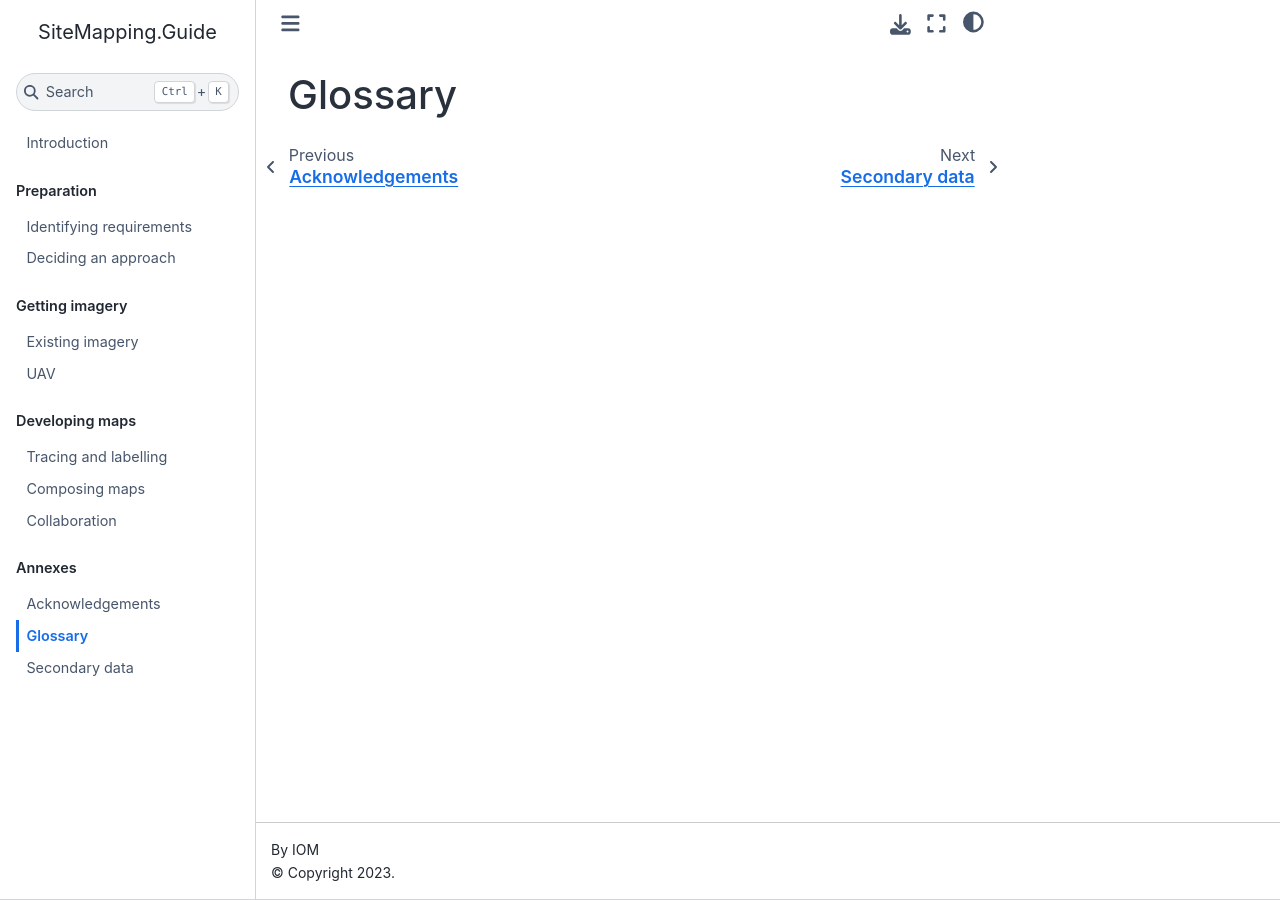
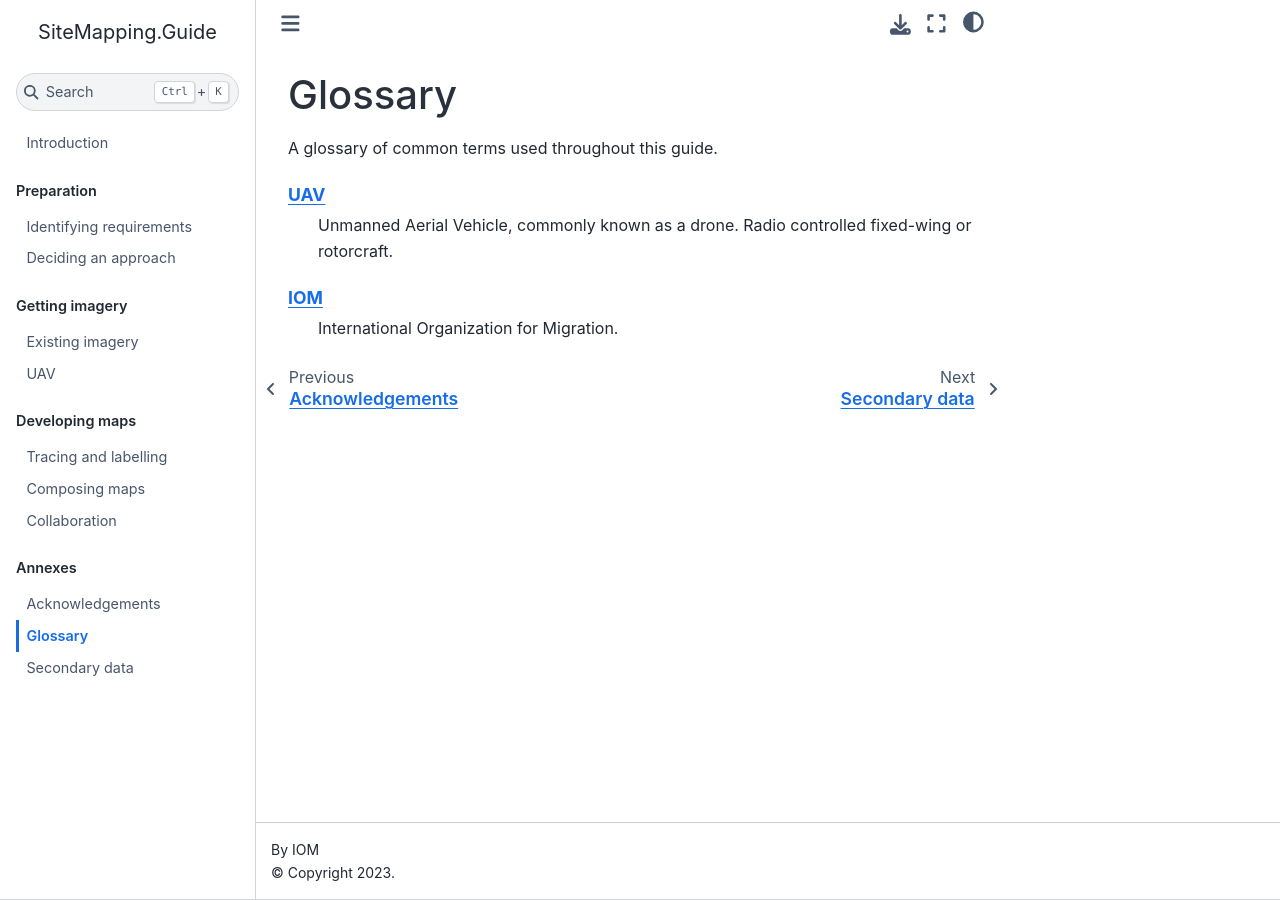
Before and after one commit to brianmcdonald/SiteMapping.Guide, a Jupyter Book: the page built from glossary.md, in a window 1280 px wide. Built offline with Jupyter Book 1.0.4 settings and Sphinx 7.4.7 and the Sphinx Book theme 1.1.4, drawn with Linux system fonts in a browser that asks for light colours.

Commit message:
updated glossary

````diff
--- a/glossary.md
+++ b/glossary.md
@@ -1 +1,10 @@
 # Glossary
+
+A glossary of common terms used throughout this guide.
+
+```{glossary}
+[UAV](https://en.wikipedia.org/wiki/Unmanned_aerial_vehicle)
+    Unmanned Aerial Vehicle, commonly known as a drone. Radio controlled fixed-wing or rotorcraft.
+
+[IOM](https://www.iom.int)
+     International Organization for Migration.
````
Also changed, not shown: intro.md (+8 -0 lines), part1/deciding-an-approach.md (+9 -9 lines), images/placeholder.png (added), part2/images/placeholder.png (added), part3/images/placeholder.png (added).
